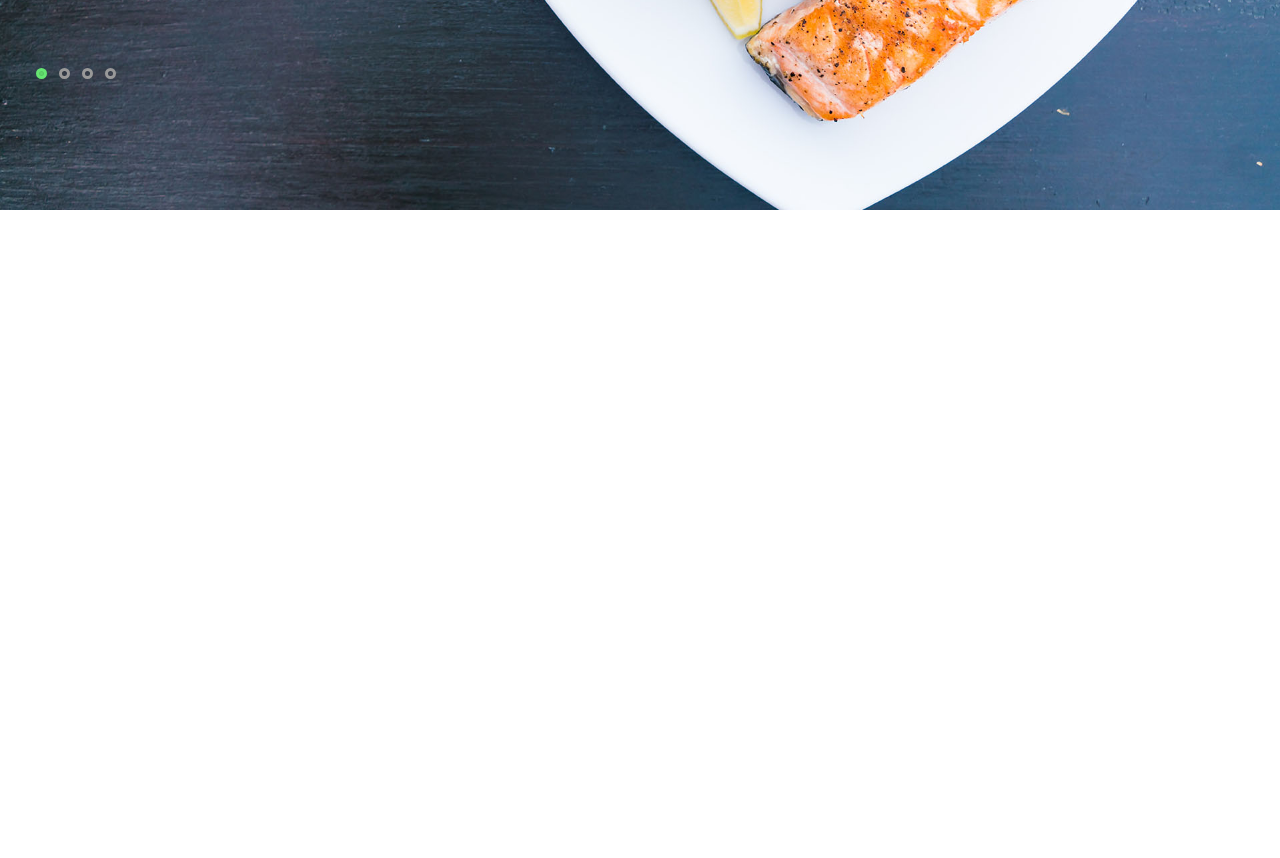
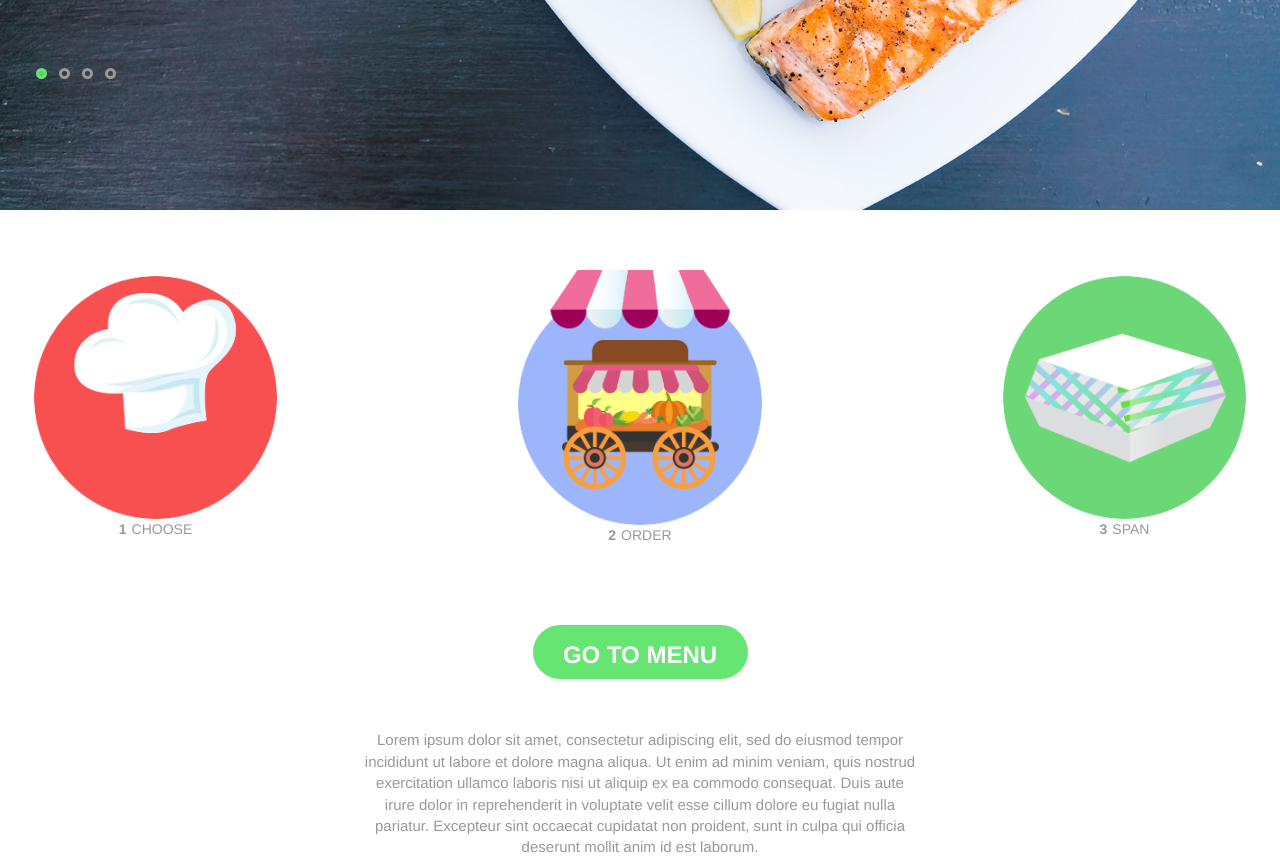
Before and after one commit to mjliew/fiteat2017, a plain HTML site: page Site/index.html in a window 1280 px wide. Shown: the part 500-1358 px from the top of the page. Before the commit the page ends 800 px from the top, so only its background shows below. Drawn offline with nearby package versions, Linux system fonts and the light colour scheme; files whose address does not match are found by name.

Commit message:
Second section and migrating to the gh-pages branch

```diff
--- a/Site/index.html
+++ b/Site/index.html
@@ -7,7 +7,8 @@
     <title>Fiteat</title>
     <link href="https://fonts.googleapis.com/css?family=Open+Sans:300,400,600" rel="stylesheet">
     <link rel="stylesheet" href="styles/styles.css">
-    <link rel="stylesheet" href="https://maxcdn.bootstrapcdn.com/bootstrap/3.3.7/css/bootstrap.min.css" integrity="sha384-BVYiiSIFeK1dGmJRAkycuHAHRg32OmUcww7on3RYdg4Va+PmSTsz/K68vbdEjh4u" crossorigin="anonymous">
+    <link rel="stylesheet" href="https://maxcdn.bootstrapcdn.com/bootstrap/3.3.7/css/bootstrap.min.css"
+    integrity="sha384-BVYiiSIFeK1dGmJRAkycuHAHRg32OmUcww7on3RYdg4Va+PmSTsz/K68vbdEjh4u" crossorigin="anonymous">
 
   <!--[if lt IE 9]>
     <script src="https://cdnjs.cloudflare.com/ajax/libs/html5shiv/3.7.3/html5shiv.js"></script>
@@ -47,7 +48,31 @@
                 </ul>
               </div>
         </section>
-        <section class="instructions"></section>
+        <section class="instructions">
+          <div class="content-holder order-process">
+              <div class="order-process-conteiner">
+                  <img src="images/icon1.png" alt=""/>
+                  <p><span>1</span>choose</p>
+              </div>
+              <div class="order-process-conteiner">
+                  <img src="images/icon2.png" alt=""/>
+                  <p><span>2</span>order</p>
+              </div>
+              <div class="order-process-conteiner">
+                  <img src="images/icon3.png" alt=""/>
+                  <p><span>3</span>span</p>
+              </div>
+          </div>
+          <div class="content-holder button-holder">
+              <a href="" class="link-button">go to menu</a>
+              <p>Lorem ipsum dolor sit amet, consectetur adipiscing elit, sed do eiusmod tempor
+                incididunt ut labore et dolore magna aliqua. Ut enim ad minim veniam, quis nostrud exercitation
+                ullamco laboris nisi ut aliquip ex ea commodo consequat. Duis aute irure dolor in reprehenderit
+                in voluptate velit esse cillum dolore eu fugiat
+                nulla pariatur. Excepteur sint occaecat cupidatat non proident, sunt in culpa qui
+                officia deserunt mollit anim id est laborum.</p>
+          </div>
+        </section>
         <section class="packages"></section>
         <footer></footer>
     </main>
--- a/Site/styles/styles.less
+++ b/Site/styles/styles.less
@@ -4,18 +4,19 @@
 body, html{
     width: 100%;
     height: 100%;
-    overflow: hidden;
     border: 0;
     box-sizing: border-box;
     margin: 0;
     padding: 0;
-    font: @font-size @font-family;
     position: relative;
     p{
         margin: 0;
+        color: @font-color;
+    }
+    a:hover{
+        text-decoration: none;
     }
 }
-
 .content-holder{
     max-width: 1400px;
     height: 100%;
@@ -43,6 +44,41 @@ body, html{
                  }
              }
          }
+    }
+    &.order-process{
+        display: flex;
+        flex-direction: row;
+        flex-wrap: nowrap;
+        align-items: center;
+        justify-content: space-between;
+        margin-bottom: 80px;
+        .order-process-conteiner{
+            display: flex;
+            flex-direction: column;
+            align-items: center;
+            max-height: 300px;
+            img{
+                max-width: 90%;
+            }
+            p{
+                flex: 0 0 50%;
+                text-transform: uppercase;
+                text-align: center;
+            }
+            span{
+                font-weight: @font-weight-bold;
+                display: inline-block;
+                margin-right: 5px;
+            }
+        }
+    }
+    &.button-holder{
+        p{
+            text-align: center;
+            font-size: 15px;
+            max-width: 560px;
+            margin: 50px auto 100px;
+        }
     }
 }
 
@@ -92,5 +128,30 @@ header {
                 }
             }
         }
+        .flex-direction-nav{
+            display: none;
+        }
     }
 }
+
+.link-button{
+    display: block;
+    background: @button-color;
+    font-size: 24px;
+    font-weight: @font-weight-bold;
+    text-align: center;
+    box-sizing: border-box;
+    width: 215px;
+    height:54px;
+    border-radius: 35px;
+    color: @font-color-white;
+    text-transform: uppercase;
+    transition: 0.3s;
+    cursor: pointer;
+    margin: 0 auto;
+    padding-top: 13px;
+    &:hover{
+        background: #72fd7f;
+        color: #fff;
+    }
+}
```
Also changed, not shown: Site/styles/styles.css.
